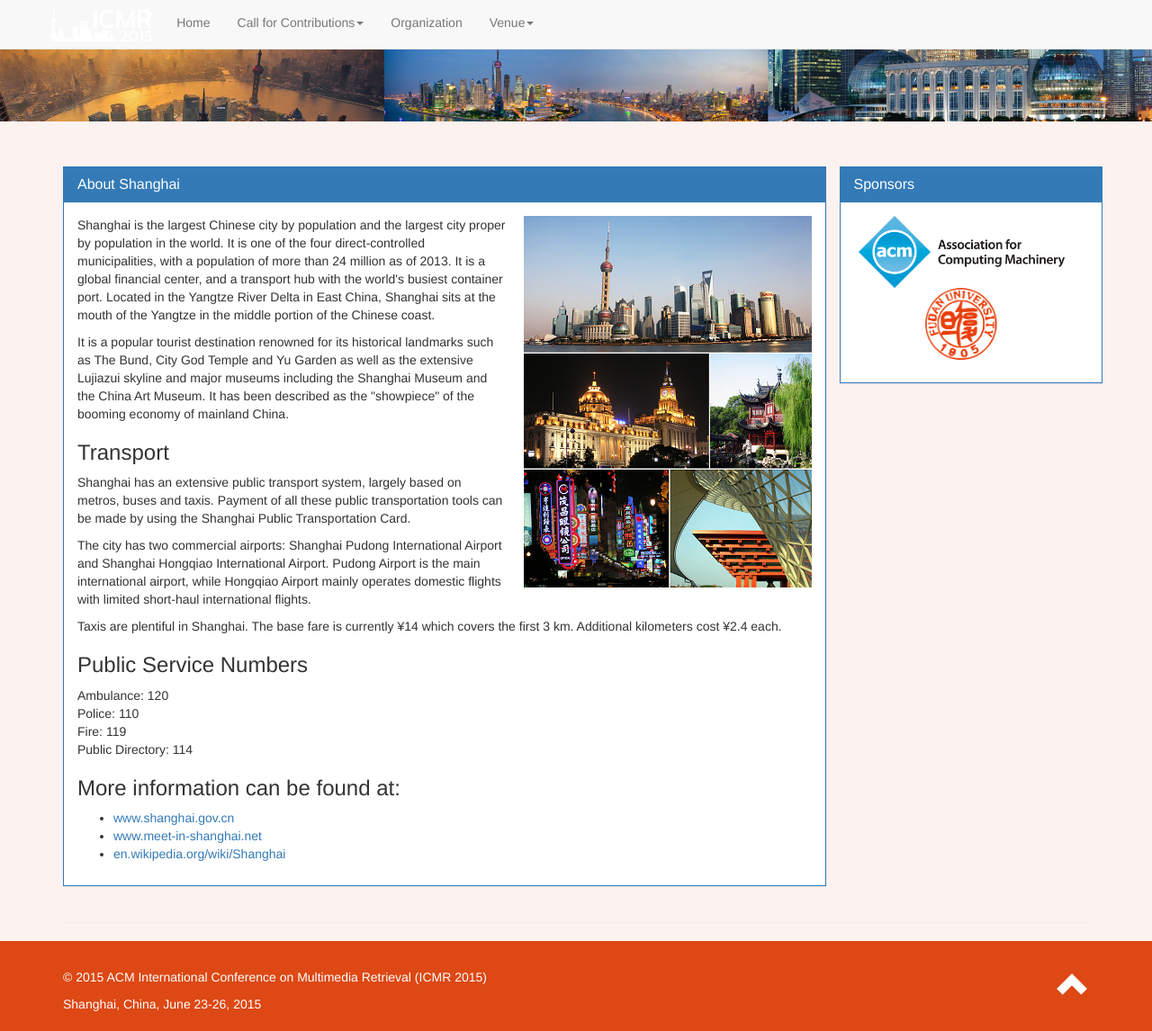
After one commit to xiw9/icmr2015, a PHP site: page /shanghai in a window 1280 px wide. The commit adds this page. Shown: the whole page at 90% size. Run offline with PHP 8.4, Linux system fonts and the light colour scheme; some libraries are stand-ins or nearby versions; some web fonts are replaced.

Commit message:
.........

```diff
--- a/cfp.php
+++ b/cfp.php
@@ -17,7 +17,6 @@
             <h1 class="panel-title">Call for Contributions</h1>
           </div>
           <div class="panel-body" >
-
             <p>ICMR 2015 is seeking original high quality submissions addressing innovative research in the broad field of multimedia retrieval. Contributions addressing the challenges of large-scale search and user behavior analysis are especially welcome.
             </p>
             <h3>Topics of Interest (not limited to)</h3>
--- a/css/carousel.css
+++ b/css/carousel.css
@@ -24,6 +24,13 @@
     color: #fff;
 }
 
+.panel{
+  border-radius:0px;
+}
+.panel-heading{
+  border-top-right-radius:0px;
+  border-top-left-radius:0px;
+}
 
 /* CUSTOMIZE THE NAVBAR
 -------------------------------------------------- */
--- a/php/header.php
+++ b/php/header.php
@@ -1,6 +1,6 @@
   <meta charset="utf-8">
   <meta name="viewport" content="width=device-width, initial-scale=1">
-  <meta name="description" content="The Annual ACM International Conference on Multimedia Retrieval (ICMR)">
+  <meta name="description" content="The Annual ACM International Conference on Multimedia Retrieval (ICMR 2015), Shanghai, China">
   <meta name="author" content="BigVid Lab, Fudan University">
   <meta name="keywords" content="Computer Science, Multimedia Retrieval">
   <meta http-equiv="X-UA-Compatible" content="IE=edge">
--- a/php/navbar.php
+++ b/php/navbar.php
@@ -15,17 +15,20 @@
         <div class="navbar-collapse collapse">
           <ul class="nav navbar-nav">
             <li><a href="/">Home</a></li>
-            <li><a href="cfp">Call for contributions</a></li>
+            <li class="dropdown">
+              <a href="#" class="dropdown-toggle" data-toggle="dropdown">Call for Contributions<span class="caret"></span></a>
+              <ul class="dropdown-menu" role="menu">
+                <li><a href="cfp">Call for Papers</a></li>
+              </ul>
+            </li>
             <li><a href="organization">Organization</a></li>
             <li class="dropdown">
               <a href="#" class="dropdown-toggle" data-toggle="dropdown">Venue<span class="caret"></span></a>
               <ul class="dropdown-menu" role="menu">
+                <li><a href="venue">Conference Venue</a></li>
                 <li><a href="shanghai">About Shanghai</a></li>
-                <li><a href="locations">Key Locations</a></li>
-                <li><a href="transportation">Transportation</a></li>
               </ul>
             </li>
-            <li><a href="about">About</a></li>
           </ul>
         </div>
       </div>
--- /dev/null
+++ b/shanghai.php
@@ -0,0 +1,52 @@
+<!DOCTYPE html>
+<html lang="en">
+<head>
+  <?php include 'php/header.php' ?>
+  <title>About Shanghai | ACM ICMR 2015 | Shanghai, China</title>
+</head>
+<body>
+  <?php include 'php/navbar.php' ?>
+  <div class="ord-header">
+    <img class="img-responsive" src="img/header.jpg" alt="Scenery of Shanghai">
+  </div>
+  <div class="container">
+    <div class="row">
+      <div class="col-md-9">
+        <div class="panel panel-primary">
+          <div class="panel-heading">
+            <h1 class="panel-title">About Shanghai</h1>
+          </div>
+          <div class="panel-body" >
+            <div class="pull-right" style="margin-left: 20px;">
+            <img class="img-responsive" src="img/shanghai.png" alt="Shanghai montage by ASDFGHJ (talk), pontmarcheur - All CC/PD sources:File:2012 Pudong.jpgFile:Bund at night.jpgFile:Yu Garden 2.jpgFile:NanjingRoad1.jpgFile:Expo Axis & China Pavilion.jpg. Licensed under Creative Commons Attribution-Share Alike 3.0 via Wikimedia Commons - http://commons.wikimedia.org/wiki/File:Shanghai_montage.png#mediaviewer/File:Shanghai_montage.png">
+            </div>
+            <p>Shanghai is the largest Chinese city by population and the largest city proper by population in the world. It is one of the four direct-controlled municipalities, with a population of more than 24 million as of 2013. It is a global financial center, and a transport hub with the world's busiest container port. Located in the Yangtze River Delta in East China, Shanghai sits at the mouth of the Yangtze in the middle portion of the Chinese coast.</p>
+            <p>It is a popular tourist destination renowned for its historical landmarks such as The Bund, City God Temple and Yu Garden as well as the extensive Lujiazui skyline and major museums including the Shanghai Museum and the China Art Museum. It has been described as the "showpiece" of the booming economy of mainland China.</p>
+            <h3>Transport</h3>
+            <p>Shanghai has an extensive public transport system, largely based on metros, buses and taxis. Payment of all these public transportation tools can be made by using the Shanghai Public Transportation Card.</p>
+            <p>The city has two commercial airports: Shanghai Pudong International Airport and Shanghai Hongqiao International Airport. Pudong Airport is the main international airport, while Hongqiao Airport mainly operates domestic flights with limited short-haul international flights.</p>
+            <p>Taxis are plentiful in Shanghai. The base fare is currently ¥14 which covers the first 3 km. Additional kilometers cost ¥2.4 each. </p>
+            <h3>Public Service Numbers</h3>
+            <p>Ambulance: 120 <br>
+            Police: 110<br>
+            Fire: 119<br>
+            Public Directory: 114</p>
+
+            <h3>More information can be found at: </h3>
+              <ul>
+              <li><a href="http://www.shanghai.gov.cn/shanghai/node27118/index.html">www.shanghai.gov.cn</a></li>
+              <li><a href="http://www.meet-in-shanghai.net/">www.meet-in-shanghai.net</a></li>
+              <li><a href="http://en.wikipedia.org/wiki/Shanghai">en.wikipedia.org/wiki/Shanghai</a></li>
+              <ul>
+          </div>
+        </div>
+      </div>
+      <div class="col-md-3">
+      <?php include 'php/sidebar.php' ?>
+      </div>
+    </div>
+    <hr class="featurette-divider">
+  </div><!-- /.container -->
+  <?php include 'php/footer.php' ?>
+</body>
+</html>
```
Also changed, not shown: organization.php (added, +33 -0 lines), template.php (added, +33 -0 lines), venue.php (added, +41 -0 lines), img/conference_center.jpg (added), img/shanghai.png (added), 1 other file.
